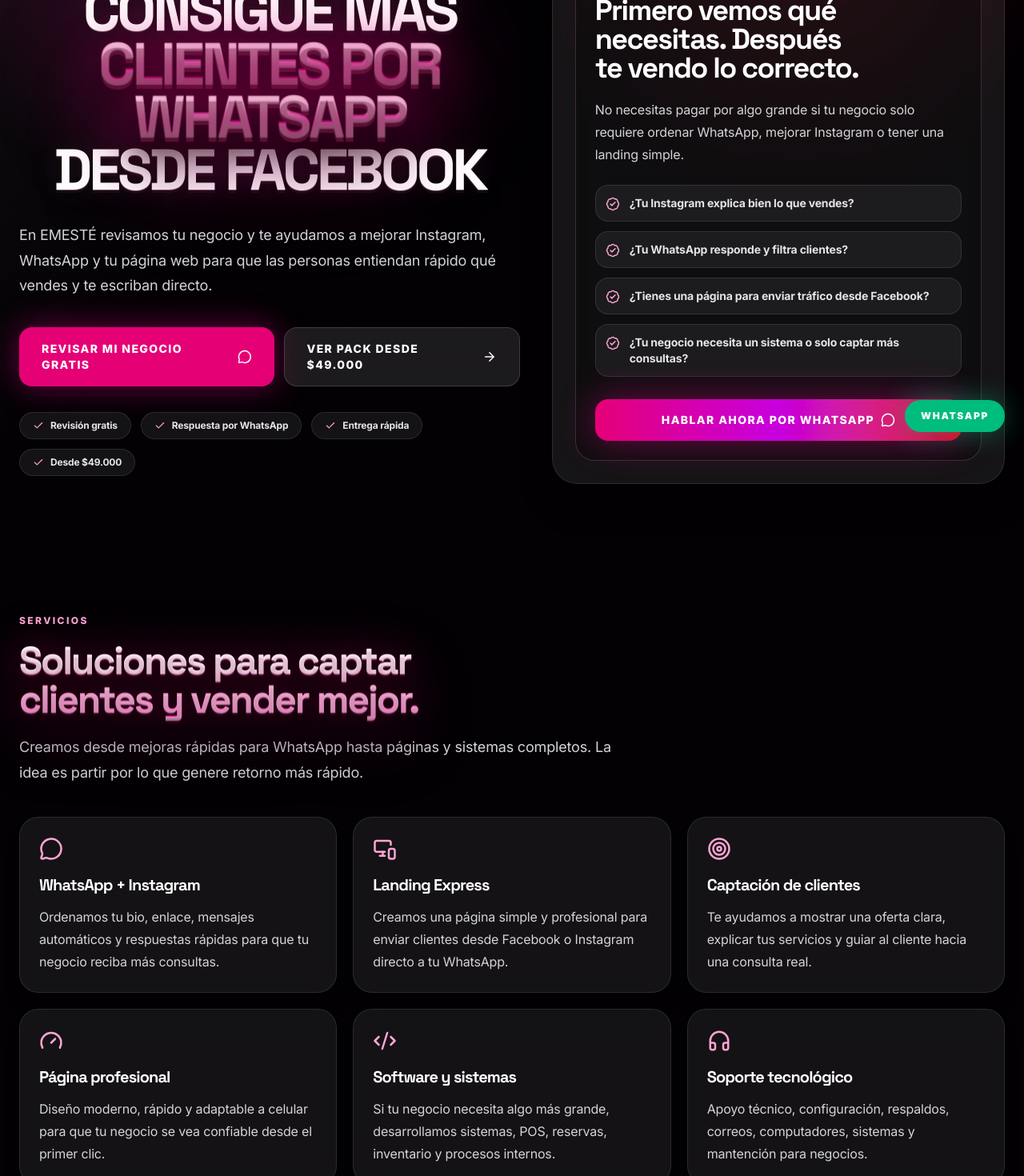
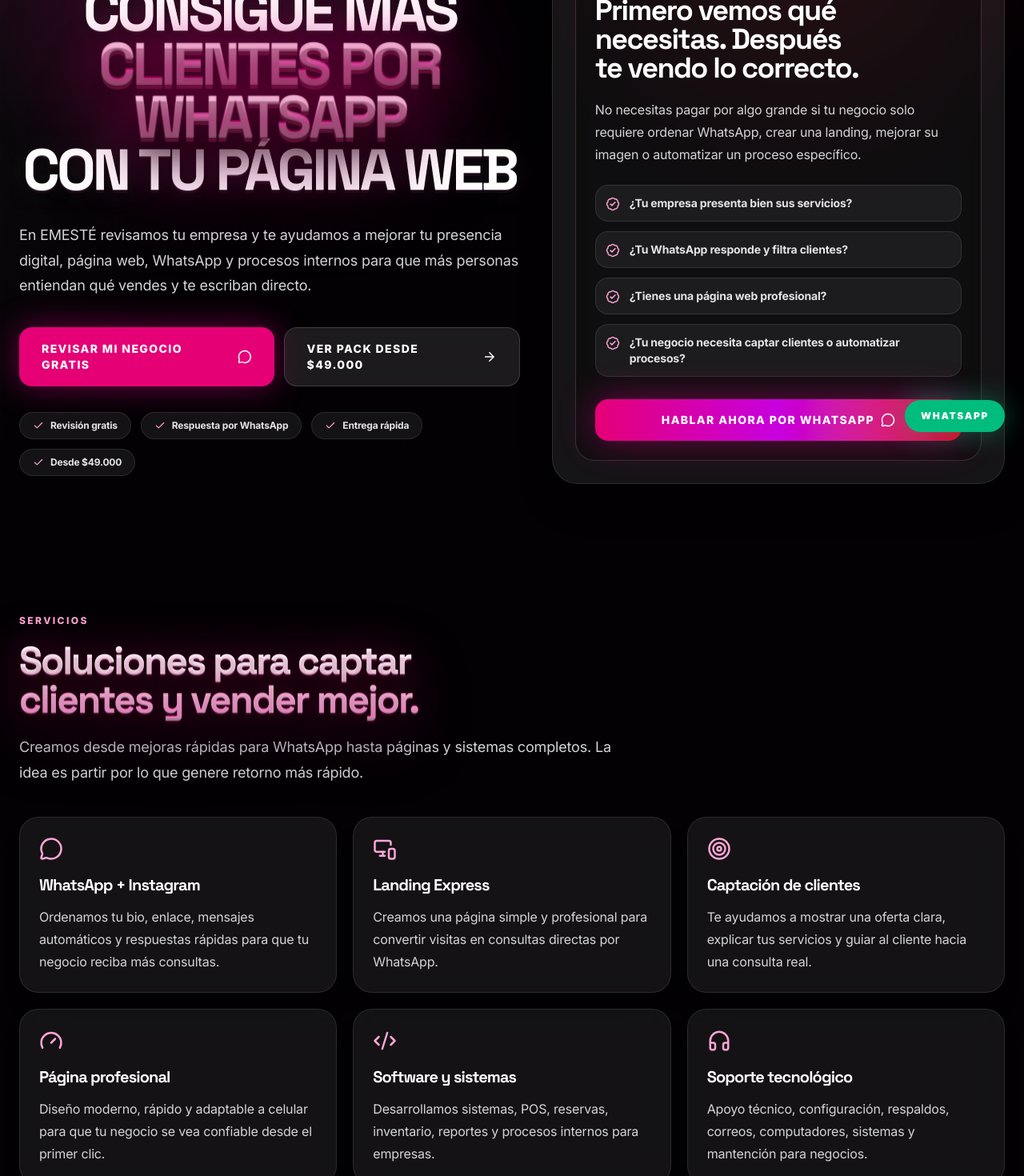
Before and after one commit to EmeRProgramaX/emeste-cl, a Next.js app: page / in a window 1280 px wide. Shown: the part 240-1710 px from the top of the page at 80% size. Built offline with nearby package versions, Linux system fonts and the light colour scheme; no server answers.

Commit message:
Route all CTAs to WhatsApp and remove calendar button

```diff
--- a/src/app/page.tsx
+++ b/src/app/page.tsx
@@ -1,7 +1,6 @@
 import {
   ArrowRight,
   BadgeCheck,
-  CalendarCheck,
   Check,
   Clock,
   Code2,
@@ -13,12 +12,11 @@
   ShieldCheck,
   Sparkles,
   Target,
-  Workflow,
 } from "lucide-react";
 import { FloatingActions } from "@/components/FloatingActions";
 import { SiteFooter } from "@/components/SiteFooter";
 import { SiteHeader } from "@/components/SiteHeader";
-import { buildWhatsappUrl, commercialPackages, siteConfig } from "@/data/emeste";
+import { buildWhatsappUrl, commercialPackages } from "@/data/emeste";
 
 const heroSeals = ["Revisión gratis", "Respuesta por WhatsApp", "Entrega rápida", "Desde $49.000"];
 
@@ -33,7 +31,7 @@
     icon: MonitorSmartphone,
     title: "Landing Express",
     description:
-      "Creamos una página simple y profesional para enviar clientes desde Facebook o Instagram directo a tu WhatsApp.",
+      "Creamos una página simple y profesional para convertir visitas en consultas directas por WhatsApp.",
   },
   {
     icon: Target,
@@ -51,7 +49,7 @@
     icon: Code2,
     title: "Software y sistemas",
     description:
-      "Si tu negocio necesita algo más grande, desarrollamos sistemas, POS, reservas, inventario y procesos internos.",
+      "Desarrollamos sistemas, POS, reservas, inventario, reportes y procesos internos para empresas.",
   },
   {
     icon: Headphones,
@@ -65,10 +63,10 @@
 
 const processSteps = [
   "Me escribes por WhatsApp",
-  "Reviso tu negocio",
-  "Te digo qué conviene",
+  "Analizo tu empresa",
+  "Detecto qué necesitas",
+  "Te recomiendo un servicio",
   "Definimos el plan",
-  "Pagas reserva",
   "Entrego y ajustamos",
 ];
 
@@ -81,21 +79,28 @@
   "Profesionales independientes",
 ];
 
+const diagnosticQuestions = [
+  "¿Tu empresa presenta bien sus servicios?",
+  "¿Tu WhatsApp responde y filtra clientes?",
+  "¿Tienes una página web profesional?",
+  "¿Tu negocio necesita captar clientes o automatizar procesos?",
+];
+
 export default function Home() {
   const mainWhatsappUrl = buildWhatsappUrl(
-    "Hola EMESTÉ, vengo desde Facebook y quiero una revisión gratis para saber cómo conseguir más clientes por WhatsApp.",
+    "Hola EMESTÉ, quiero una revisión gratis para evaluar mi empresa y saber qué servicio digital me conviene. Mi negocio se dedica a:"
   );
   const expressWhatsappUrl = buildWhatsappUrl(
-    "Hola EMESTÉ, quiero el Pack WhatsApp + Instagram desde $49.000 CLP.",
+    "Hola EMESTÉ, quiero evaluar mi empresa y conocer el Pack WhatsApp + Instagram desde $49.000 CLP."
   );
   const landingWhatsappUrl = buildWhatsappUrl(
-    "Hola EMESTÉ, quiero una Landing Express para enviar clientes desde Facebook a WhatsApp.",
+    "Hola EMESTÉ, quiero evaluar mi empresa y cotizar una Landing Express para captar más clientes por WhatsApp."
   );
   const caseUrl = buildWhatsappUrl(
-    "Hola EMESTÉ, vi el caso real de software/POS y quiero una solución similar para mi negocio.",
+    "Hola EMESTÉ, quiero evaluar una solución de software, POS o automatización para mi negocio."
   );
   const finalWhatsappUrl = buildWhatsappUrl(
-    "Hola EMESTÉ, quiero que revisen mi negocio y me digan qué solución me conviene.",
+    "Hola EMESTÉ, quiero que evalúen mi empresa y me recomienden el servicio digital más conveniente."
   );
 
   return (
@@ -115,38 +120,25 @@
               <span>Consigue más</span>
               <span className="accent">clientes por</span>
               <span className="accent">WhatsApp</span>
-              <span>desde Facebook</span>
+              <span>con tu página web</span>
             </h1>
 
             <p className="mt-8 max-w-3xl text-base leading-8 text-zinc-300 sm:text-lg">
-              En EMESTÉ revisamos tu negocio y te ayudamos a mejorar Instagram, WhatsApp y tu página web para que las personas entiendan rápido qué vendes y te escriban directo.
+              En EMESTÉ revisamos tu empresa y te ayudamos a mejorar tu presencia digital, página web, WhatsApp y procesos internos para que más personas entiendan qué vendes y te escriban directo.
             </p>
 
             <div className="mt-9 flex flex-col justify-center gap-3 sm:flex-row lg:justify-start">
-              <a
-                href={mainWhatsappUrl}
-                target="_blank"
-                rel="noreferrer"
-                className="emeste-button inline-flex items-center justify-center gap-2 rounded-2xl bg-pink-600 px-7 py-4 text-sm font-extrabold uppercase tracking-[0.1em] text-white shadow-[0_0_40px_rgba(236,0,140,0.45)] transition hover:-translate-y-0.5 hover:bg-pink-500"
-              >
+              <a href={mainWhatsappUrl} target="_blank" rel="noreferrer" className="emeste-button inline-flex items-center justify-center gap-2 rounded-2xl bg-pink-600 px-7 py-4 text-sm font-extrabold uppercase tracking-[0.1em] text-white shadow-[0_0_40px_rgba(236,0,140,0.45)] transition hover:-translate-y-0.5 hover:bg-pink-500">
                 Revisar mi negocio gratis <MessageCircle size={18} />
               </a>
-              <a
-                href={expressWhatsappUrl}
-                target="_blank"
-                rel="noreferrer"
-                className="inline-flex items-center justify-center gap-2 rounded-2xl border border-white/15 bg-white/10 px-7 py-4 text-sm font-extrabold uppercase tracking-[0.1em] text-white backdrop-blur-xl transition hover:-translate-y-0.5 hover:bg-white/15"
-              >
+              <a href={expressWhatsappUrl} target="_blank" rel="noreferrer" className="inline-flex items-center justify-center gap-2 rounded-2xl border border-white/15 bg-white/10 px-7 py-4 text-sm font-extrabold uppercase tracking-[0.1em] text-white backdrop-blur-xl transition hover:-translate-y-0.5 hover:bg-white/15">
                 Ver pack desde $49.000 <ArrowRight size={18} />
               </a>
             </div>
 
             <div className="mt-8 flex flex-wrap justify-center gap-3 lg:justify-start">
               {heroSeals.map((seal) => (
-                <span
-                  key={seal}
-                  className="inline-flex items-center gap-2 rounded-full border border-white/10 bg-white/[0.07] px-4 py-2 text-xs font-bold text-zinc-200 backdrop-blur-xl"
-                >
+                <span key={seal} className="inline-flex items-center gap-2 rounded-full border border-white/10 bg-white/[0.07] px-4 py-2 text-xs font-bold text-zinc-200 backdrop-blur-xl">
                   <Check size={14} className="text-pink-300" /> {seal}
                 </span>
               ))}
@@ -158,26 +150,16 @@
               <p className="text-xs font-extrabold uppercase tracking-[0.2em] text-pink-300">Diagnóstico rápido</p>
               <h2 className="mt-4 text-3xl font-extrabold tracking-[-0.04em] sm:text-4xl">Primero vemos qué necesitas. Después te vendo lo correcto.</h2>
               <p className="mt-5 leading-7 text-zinc-300">
-                No necesitas pagar por algo grande si tu negocio solo requiere ordenar WhatsApp, mejorar Instagram o tener una landing simple.
+                No necesitas pagar por algo grande si tu negocio solo requiere ordenar WhatsApp, crear una landing, mejorar su imagen o automatizar un proceso específico.
               </p>
               <div className="mt-6 grid gap-3">
-                {[
-                  "¿Tu Instagram explica bien lo que vendes?",
-                  "¿Tu WhatsApp responde y filtra clientes?",
-                  "¿Tienes una página para enviar tráfico desde Facebook?",
-                  "¿Tu negocio necesita un sistema o solo captar más consultas?",
-                ].map((item) => (
+                {diagnosticQuestions.map((item) => (
                   <span key={item} className="flex items-start gap-3 rounded-2xl border border-white/10 bg-white/[0.06] p-3 text-sm font-bold text-zinc-200">
                     <BadgeCheck size={18} className="mt-0.5 shrink-0 text-pink-300" /> {item}
                   </span>
                 ))}
               </div>
-              <a
-                href={mainWhatsappUrl}
-                target="_blank"
-                rel="noreferrer"
-                className="mt-7 inline-flex w-full items-center justify-center gap-2 rounded-2xl bg-gradient-to-r from-pink-600 via-fuchsia-600 to-red-600 px-6 py-4 text-sm font-extrabold uppercase tracking-[0.1em] text-white shadow-[0_0_45px_rgba(236,0,140,0.45)] transition hover:-translate-y-1 hover:scale-[1.01]"
-              >
+              <a href={mainWhatsappUrl} target="_blank" rel="noreferrer" className="mt-7 inline-flex w-full items-center justify-center gap-2 rounded-2xl bg-gradient-to-r from-pink-600 via-fuchsia-600 to-red-600 px-6 py-4 text-sm font-extrabold uppercase tracking-[0.1em] text-white shadow-[0_0_45px_rgba(236,0,140,0.45)] transition hover:-translate-y-1 hover:scale-[1.01]">
                 Hablar ahora por WhatsApp <MessageCircle size={18} />
               </a>
             </div>
@@ -198,10 +180,7 @@
             {services.map((service) => {
               const Icon = service.icon;
               return (
-                <article
-                  key={service.title}
-                  className="group rounded-[1.5rem] border border-white/10 bg-white/[0.07] p-6 shadow-xl shadow-black/20 backdrop-blur-xl transition hover:-translate-y-1 hover:border-pink-300/50 hover:bg-white/[0.1]"
-                >
+                <article key={service.title} className="group rounded-[1.5rem] border border-white/10 bg-white/[0.07] p-6 shadow-xl shadow-black/20 backdrop-blur-xl transition hover:-translate-y-1 hover:border-pink-300/50 hover:bg-white/[0.1]">
                   <Icon className="text-pink-300" size={30} />
                   <h3 className="mt-5 text-xl font-extrabold tracking-[-0.025em]">{service.title}</h3>
                   <p className="mt-4 leading-7 text-zinc-300">{service.description}</p>
@@ -218,7 +197,7 @@
             <p className="text-xs font-extrabold uppercase tracking-[0.2em] text-pink-300">Oferta directa</p>
             <h2 className="title-3d mt-4 text-3xl font-extrabold tracking-[-0.04em] sm:text-5xl">Elige un punto de partida simple.</h2>
             <p className="mt-5 text-lg leading-8 text-zinc-300">
-              Si vienes desde Facebook o Marketplace, puedes partir con una revisión gratis y elegir el servicio que más sentido tenga para tu negocio.
+              Puedes partir con una revisión gratis para evaluar tu empresa y elegir el servicio que más sentido tenga para tu negocio.
             </p>
           </div>
           <div className="mt-10 grid gap-5 lg:grid-cols-4">
@@ -234,12 +213,7 @@
                     </span>
                   ))}
                 </div>
-                <a
-                  href={plan.name.includes("Landing") ? landingWhatsappUrl : expressWhatsappUrl}
-                  target="_blank"
-                  rel="noreferrer"
-                  className="mt-7 inline-flex items-center justify-center gap-2 rounded-2xl border border-pink-300/40 bg-pink-600/20 px-5 py-3 text-xs font-extrabold uppercase tracking-[0.1em] text-white transition hover:-translate-y-0.5 hover:bg-pink-600"
-                >
+                <a href={plan.name.includes("Landing") ? landingWhatsappUrl : expressWhatsappUrl} target="_blank" rel="noreferrer" className="mt-7 inline-flex items-center justify-center gap-2 rounded-2xl border border-pink-300/40 bg-pink-600/20 px-5 py-3 text-xs font-extrabold uppercase tracking-[0.1em] text-white transition hover:-translate-y-0.5 hover:bg-pink-600">
                   Consultar por WhatsApp <MessageCircle size={16} />
                 </a>
               </article>
@@ -281,12 +255,7 @@
                 </span>
               ))}
             </div>
-            <a
-              href={caseUrl}
-              target="_blank"
-              rel="noreferrer"
-              className="emeste-button mt-8 inline-flex items-center justify-center gap-2 rounded-2xl border border-pink-300/40 bg-gradient-to-r from-pink-600 via-fuchsia-600 to-red-600 px-6 py-4 text-sm font-extrabold uppercase tracking-[0.1em] text-white shadow-[0_0_45px_rgba(236,0,140,0.45)] transition hover:-translate-y-1 hover:scale-[1.02] hover:shadow-[0_0_70px_rgba(236,0,140,0.75)]"
-            >
+            <a href={caseUrl} target="_blank" rel="noreferrer" className="emeste-button mt-8 inline-flex items-center justify-center gap-2 rounded-2xl border border-pink-300/40 bg-gradient-to-r from-pink-600 via-fuchsia-600 to-red-600 px-6 py-4 text-sm font-extrabold uppercase tracking-[0.1em] text-white shadow-[0_0_45px_rgba(236,0,140,0.45)] transition hover:-translate-y-1 hover:scale-[1.02] hover:shadow-[0_0_70px_rgba(236,0,140,0.75)]">
               Quiero una solución similar <MessageCircle size={18} />
             </a>
           </div>
@@ -306,9 +275,7 @@
             <div className="grid gap-3 sm:grid-cols-2">
               {processSteps.map((step, index) => (
                 <div key={step} className="flex items-center gap-4 rounded-2xl border border-white/10 bg-white/[0.07] p-4 backdrop-blur-xl">
-                  <span className="flex h-11 w-11 shrink-0 items-center justify-center rounded-2xl bg-pink-600/20 text-sm font-extrabold text-pink-100">
-                    {index + 1}
-                  </span>
+                  <span className="flex h-11 w-11 shrink-0 items-center justify-center rounded-2xl bg-pink-600/20 text-sm font-extrabold text-pink-100">{index + 1}</span>
                   <span className="font-extrabold">{step}</span>
                 </div>
               ))}
@@ -322,24 +289,11 @@
           <Sparkles className="mx-auto text-pink-200" size={34} />
           <h2 className="title-3d mt-5 text-3xl font-extrabold tracking-[-0.04em] sm:text-5xl">¿Quieres que revise tu negocio ahora?</h2>
           <p className="mx-auto mt-5 max-w-3xl text-lg leading-8 text-zinc-300">
-            Escríbeme por WhatsApp. Te digo si te conviene partir con Instagram + WhatsApp, una landing express, una página pro o una solución más avanzada.
+            Escríbeme por WhatsApp. Analizo tu empresa y te digo si te conviene una página web, WhatsApp + Instagram, una landing, software, POS o automatización.
           </p>
           <div className="mt-8 flex flex-col justify-center gap-3 sm:flex-row">
-            <a
-              href={finalWhatsappUrl}
-              target="_blank"
-              rel="noreferrer"
-              className="inline-flex items-center justify-center gap-2 rounded-2xl bg-pink-600 px-7 py-4 text-sm font-extrabold uppercase tracking-[0.1em] text-white transition hover:-translate-y-0.5 hover:bg-pink-500"
-            >
+            <a href={finalWhatsappUrl} target="_blank" rel="noreferrer" className="inline-flex items-center justify-center gap-2 rounded-2xl bg-pink-600 px-7 py-4 text-sm font-extrabold uppercase tracking-[0.1em] text-white transition hover:-translate-y-0.5 hover:bg-pink-500">
               Escribir por WhatsApp <MessageCircle size={18} />
-            </a>
-            <a
-              href={siteConfig.calendarUrl}
-              target="_blank"
-              rel="noreferrer"
-              className="inline-flex items-center justify-center gap-2 rounded-2xl border border-white/15 bg-white/10 px-7 py-4 text-sm font-extrabold uppercase tracking-[0.1em] text-white transition hover:-translate-y-0.5 hover:bg-white/15"
-            >
-              Agendar asesoría <CalendarCheck size={18} />
             </a>
           </div>
           <div className="mt-8 flex flex-wrap justify-center gap-3 text-sm font-bold text-zinc-300">
```
